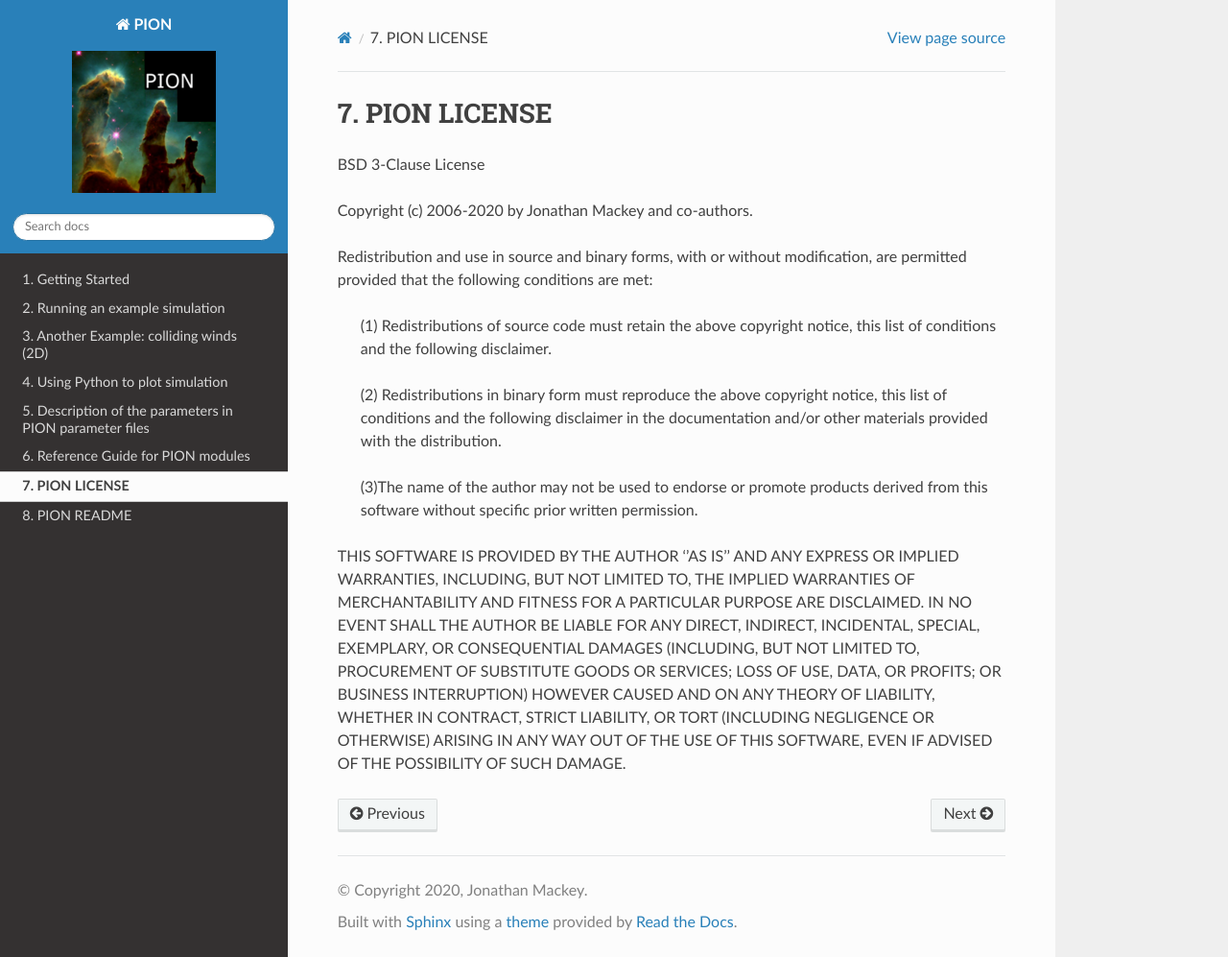
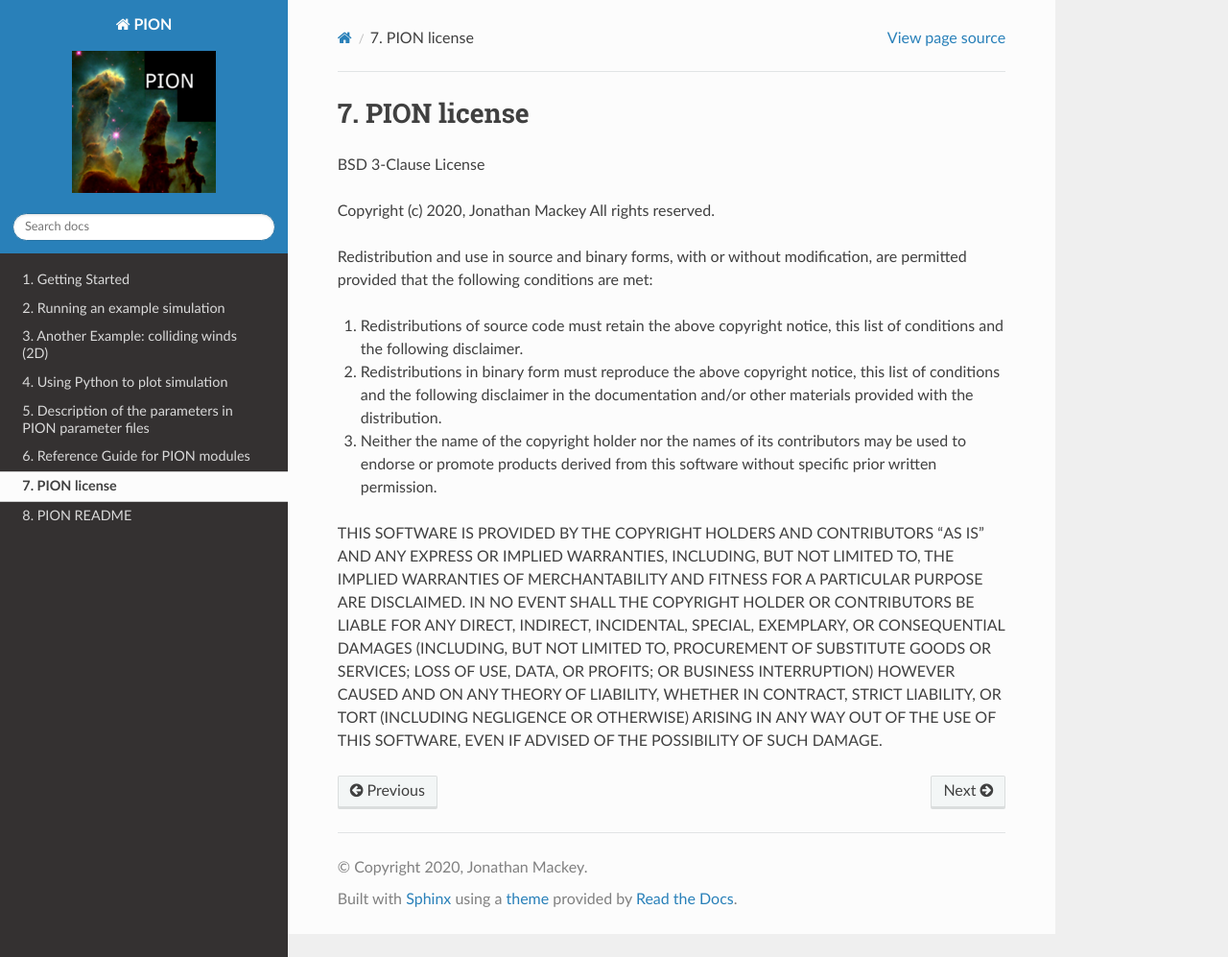
Before and after one commit to jmackey-astro/pion-docs, a Sphinx documentation site: the page built from docs/source/usage/license.rst, in a window 1280 px wide and 997 px high. Shown: the whole window at 96% size. Built offline with Sphinx 7.4.7 and the Read the Docs theme 2.0.0, drawn with Linux system fonts in a browser that asks for light colours.

Commit message:
updated license/readme

```diff
--- a/docs/source/getting_started.rst
+++ b/docs/source/getting_started.rst
@@ -53,7 +53,7 @@ A few extra libraries are needed to run PION:
 
 + Microphysics is handled by the `CVODE <https://computing.llnl.gov/projects/sundials/cvode>`_ solver, part of the `SUNDIALS <https://computing.llnl.gov/projects/sundials>`_ suite of solvers.
 + PION works with SUNDIALS version 2, 3, 4, and 5, depending on the operating system and availabe system libraries.
-+ Data I/O can use ASCII text files, `FITS <https://heasarc.gsfc.nasa.gov/fitsio/fitsio.html>`_, and `SILO <https://wci.llnl.gov/simulation/computer-codes/silo>`_, which are appropriate for different situations. Parallel execution on HPC systems should use SILO because it is built on the HDF library and has good performance on supercomputers. SILO uses version 4.10.2, FITS uses version 3.390 but should work with all 3.x versions.
++ Data I/O can use ASCII text files, `FITS <https://heasarc.gsfc.nasa.gov/fitsio/fitsio.html>`_, and `SILO <https://wci.llnl.gov/simulation/computer-codes/silo>`_, which are appropriate for different situations. Parallel execution on HPC systems should use SILO because it is built on the HDF5 library and has good performance on supercomputers. SILO uses version 4.10.2, FITS uses version 3.390 but should work with all 3.x versions.
 + Interpolation routines use the `spline functions <https://www.gnu.org/software/gsl/doc/html/interp.html>`_ of the `GNU Scientific Library <https://www.gnu.org/software/gsl/>`_ (GSL).
 
 FITS, SILO and CVODE can either use system libraries or self-compiled libraries. The GSL must be present as a system library.  Here are instructions for how to install the required libraries for a number of different operating systems:
--- a/docs/source/usage/license.rst
+++ b/docs/source/usage/license.rst
@@ -1,37 +1,35 @@
-
 .. _pion-license:
 
-PION LICENSE
-==============
+PION license
+==================
 
 BSD 3-Clause License
 
-Copyright (c) 2006-2020 by Jonathan Mackey and co-authors.
+Copyright (c) 2020, Jonathan Mackey All rights reserved.
 
 Redistribution and use in source and binary forms, with or without
 modification, are permitted provided that the following conditions are
 met:
 
-    (1) Redistributions of source code must retain the above copyright
-    notice, this list of conditions and the following disclaimer.
+1. Redistributions of source code must retain the above copyright
+   notice, this list of conditions and the following disclaimer.
 
-    (2) Redistributions in binary form must reproduce the above copyright
-    notice, this list of conditions and the following disclaimer in
-    the documentation and/or other materials provided with the
-    distribution.
+2. Redistributions in binary form must reproduce the above copyright
+   notice, this list of conditions and the following disclaimer in the
+   documentation and/or other materials provided with the distribution.
 
-    (3)The name of the author may not be used to
-    endorse or promote products derived from this software without
-    specific prior written permission.
+3. Neither the name of the copyright holder nor the names of its
+   contributors may be used to endorse or promote products derived from
+   this software without specific prior written permission.
 
-THIS SOFTWARE IS PROVIDED BY THE AUTHOR ''AS IS'' AND ANY EXPRESS OR
-IMPLIED WARRANTIES, INCLUDING, BUT NOT LIMITED TO, THE IMPLIED
-WARRANTIES OF MERCHANTABILITY AND FITNESS FOR A PARTICULAR PURPOSE ARE
-DISCLAIMED. IN NO EVENT SHALL THE AUTHOR BE LIABLE FOR ANY DIRECT,
-INDIRECT, INCIDENTAL, SPECIAL, EXEMPLARY, OR CONSEQUENTIAL DAMAGES
-(INCLUDING, BUT NOT LIMITED TO, PROCUREMENT OF SUBSTITUTE GOODS OR
-SERVICES; LOSS OF USE, DATA, OR PROFITS; OR BUSINESS INTERRUPTION)
-HOWEVER CAUSED AND ON ANY THEORY OF LIABILITY, WHETHER IN CONTRACT,
-STRICT LIABILITY, OR TORT (INCLUDING NEGLIGENCE OR OTHERWISE) ARISING
-IN ANY WAY OUT OF THE USE OF THIS SOFTWARE, EVEN IF ADVISED OF THE
-POSSIBILITY OF SUCH DAMAGE.
+THIS SOFTWARE IS PROVIDED BY THE COPYRIGHT HOLDERS AND CONTRIBUTORS “AS
+IS” AND ANY EXPRESS OR IMPLIED WARRANTIES, INCLUDING, BUT NOT LIMITED
+TO, THE IMPLIED WARRANTIES OF MERCHANTABILITY AND FITNESS FOR A
+PARTICULAR PURPOSE ARE DISCLAIMED. IN NO EVENT SHALL THE COPYRIGHT
+HOLDER OR CONTRIBUTORS BE LIABLE FOR ANY DIRECT, INDIRECT, INCIDENTAL,
+SPECIAL, EXEMPLARY, OR CONSEQUENTIAL DAMAGES (INCLUDING, BUT NOT LIMITED
+TO, PROCUREMENT OF SUBSTITUTE GOODS OR SERVICES; LOSS OF USE, DATA, OR
+PROFITS; OR BUSINESS INTERRUPTION) HOWEVER CAUSED AND ON ANY THEORY OF
+LIABILITY, WHETHER IN CONTRACT, STRICT LIABILITY, OR TORT (INCLUDING
+NEGLIGENCE OR OTHERWISE) ARISING IN ANY WAY OUT OF THE USE OF THIS
+SOFTWARE, EVEN IF ADVISED OF THE POSSIBILITY OF SUCH DAMAGE.
```
Also changed, not shown: docs/source/usage/readme.rst (+29 -21 lines).
